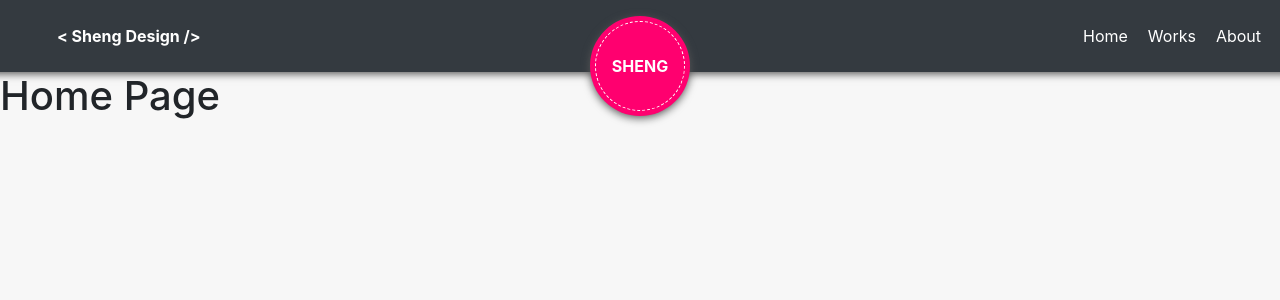
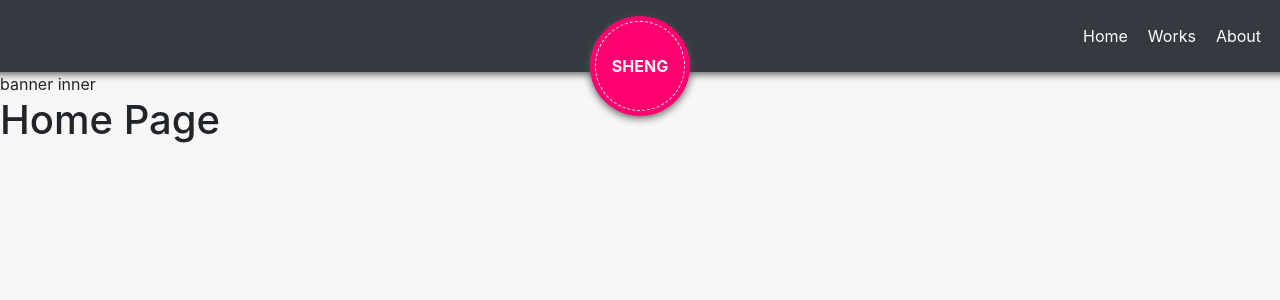
Before and after one commit to CopyDemon/Shengdesign_React, a React (Create React App) app in the folder shengdesign_react/: page / in a window 1280 px wide. Shown: the top 300 px of the page. Built offline with nearby package versions, Linux system fonts and the light colour scheme.

Commit message:
start working on banner

```diff
--- a/shengdesign_react/src/App.js
+++ b/shengdesign_react/src/App.js
@@ -4,6 +4,7 @@ import {BrowserRouter as Router, Switch, Route} from 'react-router-dom';
 
 //import script
 import "./index.css";
+import Site_banner from "./component/Site_banner/Site_banner";
 
 //import pages
 import Home from "./pages/home/home";
@@ -11,13 +12,14 @@ import Works from "./pages/works/works";
 import About from "./pages/about/about";
 
 //import component
-import Navigation from "./component/nav/nav";
+//import Navigation from "./component/Navigation/navigation";
+
 
 
 function App() {
   return (
       <div className="App">
-        <Navigation />
+        <Site_banner/>
         <Router>
           <Switch>
             <Route path="/" exact component={Home}/>
--- /dev/null
+++ b/shengdesign_react/src/HOC/HOC.js
@@ -0,0 +1,9 @@
+import React from 'react';
+
+const HOC = props =>{
+    return(
+        props.children
+    )
+}
+
+export default HOC;
--- /dev/null
+++ b/shengdesign_react/src/component/Site_banner/Banner_inner/Banner_inner.js
@@ -0,0 +1,7 @@
+import React from 'react';
+
+const Banner_inner = props =>{
+    return "banner inner";
+}
+
+export default Banner_inner;
--- /dev/null
+++ b/shengdesign_react/src/component/Site_banner/Site_banner.js
@@ -0,0 +1,21 @@
+import React, {Component} from 'react';
+//import sctipt
+import HOC from '../../HOC/HOC';
+import  Navigation from "../Navigation/navigation";
+import Banner_inner from './Banner_inner/Banner_inner';
+
+
+class Site_banner extends Component{
+    state={}
+
+    render(){
+        return(
+            <HOC>
+                <Navigation />
+                <Banner_inner />
+            </HOC>
+        )
+    }
+}
+
+export default Site_banner;
--- /dev/null
+++ b/shengdesign_react/src/component/navigation/nav_inner.js
@@ -0,0 +1,19 @@
+import React from 'react';
+import classSelector from './nav.module.css';
+const Nav_container = props =>{
+        const nav_item = Object.keys(props.nav_data);
+        const nav_li = nav_item.map((item) => {
+            return(
+                <li className={classSelector.nav_link}>
+                    <a href={props.nav_data[item]}>{item}</a>
+                </li>
+            )
+        });
+
+    return(
+        <nav className={classSelector.nav_container}>
+            {nav_li}
+        </nav>
+    );
+}
+export default Nav_container;
--- a/shengdesign_react/src/component/nav/nav.js
+++ b/shengdesign_react/src/component/navigation/navigation.js
@@ -1,11 +1,9 @@
 import React, { Component } from 'react';
-import  { Container,Row, Nav, Navbar,Form, FormControl, Button }  from 'react-bootstrap';
+import  { Container,Row}  from 'react-bootstrap';
 
 //import script
+import Nav_container from './nav_inner';
 import classSelector from './nav.module.css';
-
-//import data
-// import nav_db from "./nav_db";
 
 class Navigation extends Component{
     state = {
@@ -14,15 +12,7 @@ class Navigation extends Component{
     }
 
     render(){
-        const nav_links_data = this.state.nav_data;
-        const nav_item = Object.keys(nav_links_data);
-        const nav_li = nav_item.map((item) => {
-            return(
-                <li className={classSelector.nav_link}>
-                    <a href={nav_links_data[item]}>{item}</a>
-                </li>
-            )
-        })
+        const nav_link_data = this.state.nav_data;
         return(
             <Container fluid className="p-0">
                 <Row className={`${classSelector.nav_row} justify-content-end bg-dark p-1`}>
@@ -31,12 +21,7 @@ class Navigation extends Component{
                             <p href="/">SHENG</p>
                         </div>
                     </a>
-                    <span className={classSelector.brand}>
-                        <a href="/">{this.state.brand_name}</a>
-                    </span>
-                    <nav className={classSelector.nav_container}>
-                        {nav_li}
-                    </nav>
+                    <Nav_container nav_data = {nav_link_data} />
                 </Row>
             </Container>
         )
```
Also changed, not shown: shengdesign_react/src/component/Site_banner/Banner_inner/Banner_inner.module.css (added), shengdesign_react/src/component/Site_banner/banner.module.css (added), shengdesign_react/src/component/navigation/nav.module.css (renamed from shengdesign_react/src/component/nav/nav.module.css).
